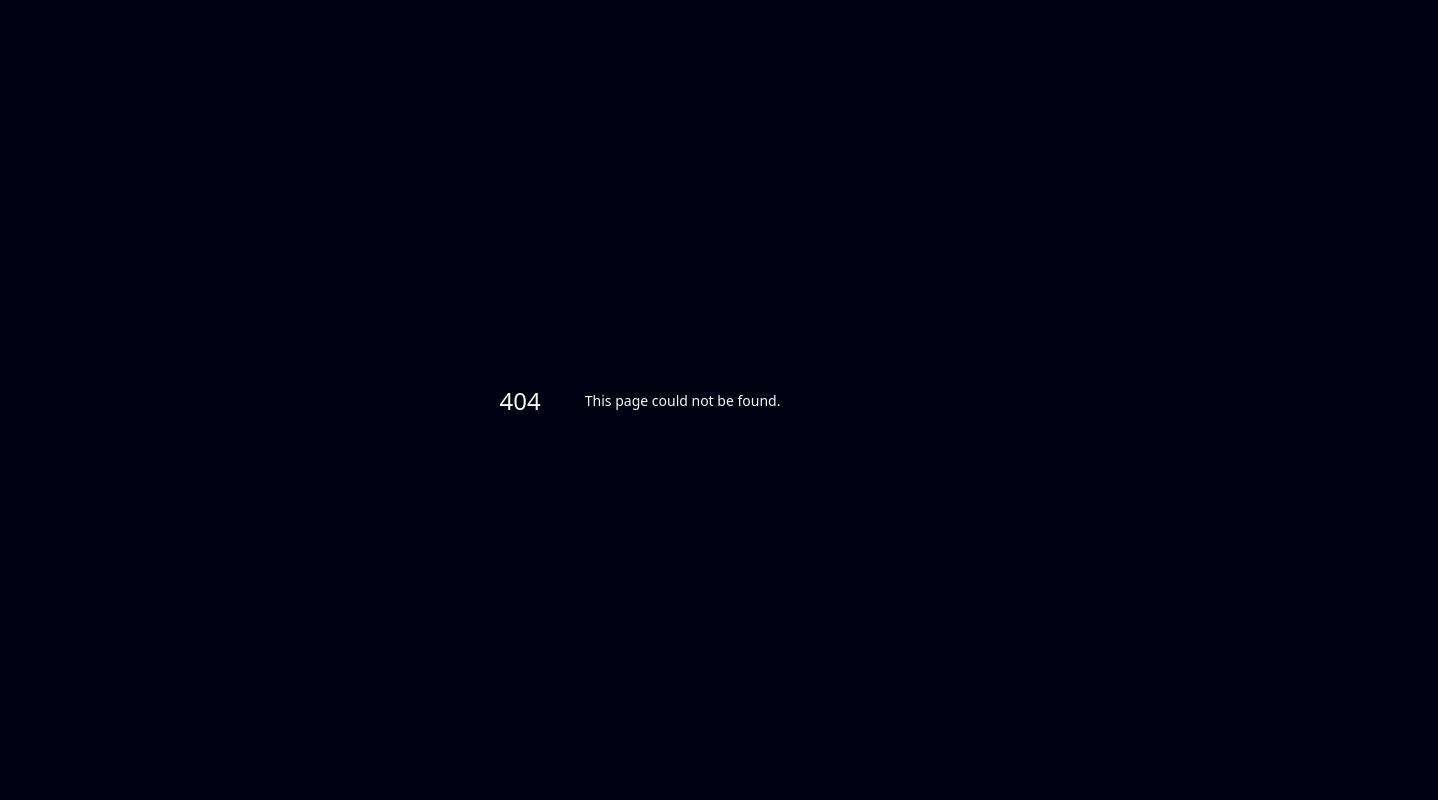
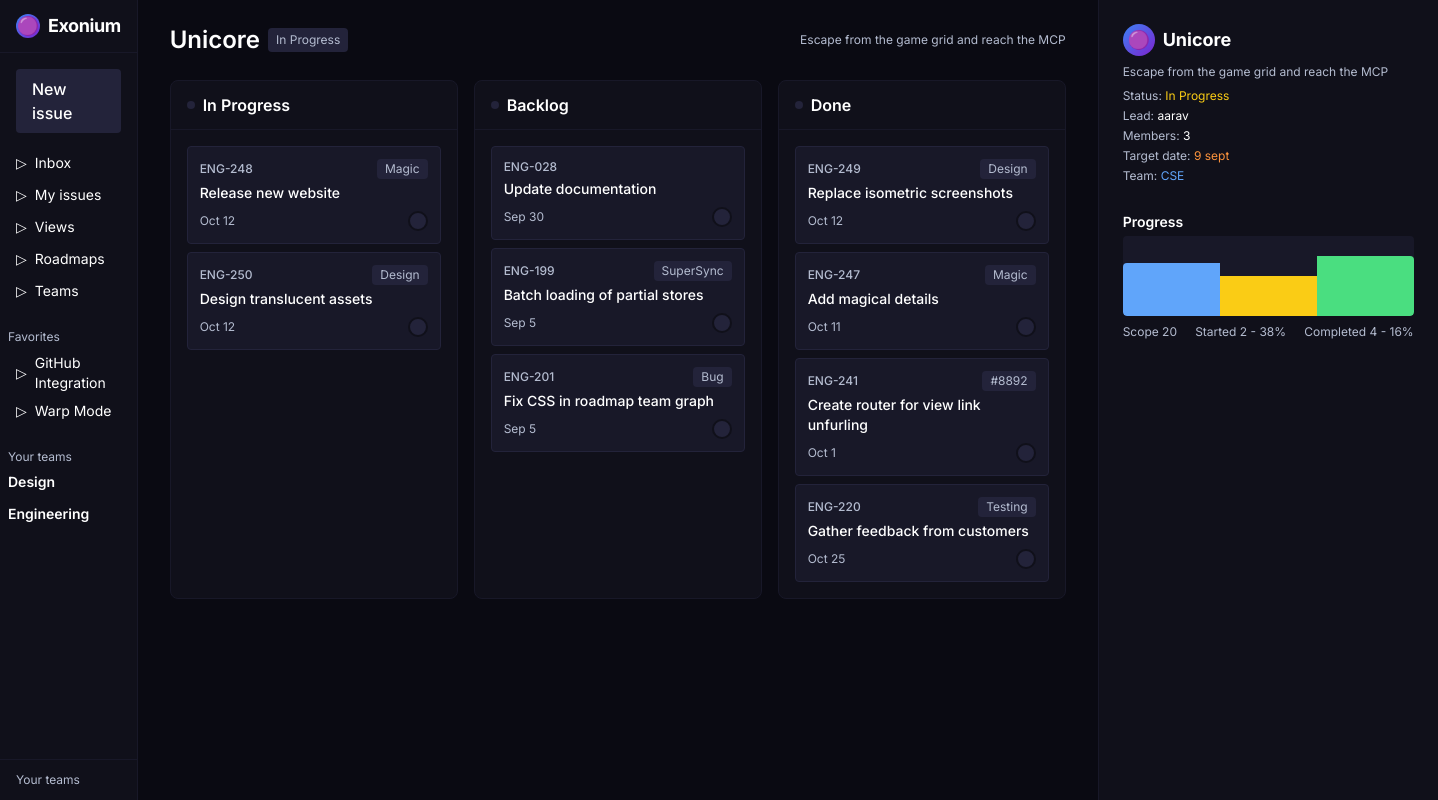
Before and after one commit to aararvav/exonium, a Next.js app: page /dashboard in a window 1280 px wide. Before the commit this address had no page. Shown: the whole page, 1438 px wide, since content can reach past the window. Built offline with nearby package versions, Linux system fonts and the light colour scheme.

Commit message:
added mock dashboard

```diff
--- /dev/null
+++ b/src/app/dashboard/page.jsx
@@ -0,0 +1,200 @@
+"use client";
+
+
+import { motion } from "framer-motion";
+import { useState } from "react";
+
+export default function DashboardPage() {
+
+
+  // Sidebar menu items and teams
+  const sidebar = {
+    nav: [
+      { label: "Inbox", icon: "▷" },
+      { label: "My issues", icon: "▷" },
+      { label: "Views", icon: "▷" },
+      { label: "Roadmaps", icon: "▷" },
+      { label: "Teams", icon: "▷" },
+    ],
+    favorites: [
+      { label: "GitHub Integration", icon: "▷" },
+      { label: "Warp Mode", icon: "▷" },
+    ],
+    teams: [
+      {
+        name: "Design",
+        children: [],
+      },
+      {
+        name: "Engineering",
+        children: [],
+      },
+    ],
+  };
+
+  // Board columns and tasks (sample, matching screenshot)
+  const board = [
+    {
+      title: "In Progress",
+      tasks: [
+        { id: "ENG-248", title: "Release new website", tag: "Magic", date: "Oct 12", avatars: 1 },
+        { id: "ENG-250", title: "Design translucent assets", tag: "Design", date: "Oct 12", avatars: 1 },
+      ],
+    },
+    {
+      title: "Backlog",
+      tasks: [
+        { id: "ENG-028", title: "Update documentation", tag: "", date: "Sep 30", avatars: 1 },
+        { id: "ENG-199", title: "Batch loading of partial stores", tag: "SuperSync", date: "Sep 5", avatars: 1 },
+        { id: "ENG-201", title: "Fix CSS in roadmap team graph", tag: "Bug", date: "Sep 5", avatars: 1 },
+      ],
+    },
+    {
+      title: "Done",
+      tasks: [
+        { id: "ENG-249", title: "Replace isometric screenshots", tag: "Design", date: "Oct 12", avatars: 1 },
+        { id: "ENG-247", title: "Add magical details", tag: "Magic", date: "Oct 11", avatars: 1 },
+        { id: "ENG-241", title: "Create router for view link unfurling", tag: "#8892", date: "Oct 1", avatars: 1 },
+        { id: "ENG-220", title: "Gather feedback from customers", tag: "Testing", date: "Oct 25", avatars: 1 },
+      ],
+    },
+  ];
+
+  // State for selected project (simulate selection)
+  const [selectedProject] = useState({
+    name: "Unicore",
+    description: "Escape from the game grid and reach the MCP",
+    status: "In Progress",
+    lead: "aarav",
+    members: 3,
+    target: "9 sept",
+    team: "ENG",
+    progress: { scope: 20, started: 2, completed: 4 },
+  });
+
+  return (
+    <motion.div
+      key={typeof window !== "undefined" ? window.location.pathname : undefined}
+      initial={{ opacity: 0 }}
+      animate={{ opacity: 1 }}
+      transition={{ duration: 1.2 }}
+      className="min-h-screen bg-[#0a0a12] flex text-white"
+    >
+      {/* Sidebar */}
+      <aside className="w-64 bg-[#10101a] border-r border-[#181828] flex flex-col min-h-screen">
+        <div className="flex items-center gap-2 px-4 py-3 border-b border-[#181828]">
+          <div className="w-6 h-6 rounded-full bg-gradient-to-br from-blue-500 to-purple-700 flex items-center justify-center text-lg">🟣</div>
+          <span className="font-bold text-lg tracking-tight">Exonium</span>
+        </div>
+        <button className="mx-4 mt-4 mb-2 bg-[#23233a] hover:bg-[#2d2d4d] text-white font-medium py-2 px-4 rounded text-left">New issue</button>
+        <nav className="flex flex-col gap-1 px-2 mt-2">
+          {sidebar.nav.map((item) => (
+            <a key={item.label} href="#" className="flex items-center gap-2 px-2 py-1 rounded hover:bg-[#181828] text-sm">
+              <span>{item.icon}</span> {item.label}
+            </a>
+          ))}
+        </nav>
+        <div className="mt-6 px-2">
+          <span className="text-xs text-[#b4bcd0] mb-1 block">Favorites</span>
+          {sidebar.favorites.map((item) => (
+            <a key={item.label} href="#" className="flex items-center gap-2 px-2 py-1 rounded hover:bg-[#181828] text-sm">
+              <span>{item.icon}</span> {item.label}
+            </a>
+          ))}
+        </div>
+        <div className="mt-6 px-2">
+          <span className="text-xs text-[#b4bcd0] mb-1 block">Your teams</span>
+          {sidebar.teams.map((team) => (
+            <div key={team.name} className="mb-2">
+              <span className="font-semibold text-sm">{team.name}</span>
+              {team.children.length > 0 && (
+                <ul className="ml-3 mt-1 text-xs text-[#b4bcd0]">
+                  {team.children.map((child) => (
+                    <li key={child}>{child}</li>
+                  ))}
+                </ul>
+              )}
+            </div>
+          ))}
+        </div>
+        <div className="flex-1" />
+        <div className="px-4 py-3 border-t border-[#181828] text-xs text-[#b4bcd0]">Your teams</div>
+      </aside>
+
+      {/* Main content */}
+      <main className="flex-1 flex flex-row min-h-screen bg-[#0a0a12]">
+        {/* Board */}
+        <section className="flex-1 px-8 py-6 overflow-x-auto flex gap-6">
+          <div className="flex flex-col w-full">
+            <div className="flex items-center gap-2 mb-6">
+              <span className="text-2xl font-semibold">Unicore</span>
+              <span className="bg-[#23233a] text-xs px-2 py-1 rounded text-[#b4bcd0]">In Progress</span>
+              <span className="ml-auto text-xs text-[#b4bcd0]">Escape from the game grid and reach the MCP</span>
+            </div>
+            <div className="flex gap-4">
+              {board.map((col) => (
+                <div key={col.title} className="w-72 bg-[#10101a] rounded-lg border border-[#181828] flex flex-col min-h-[400px]">
+                  <div className="px-4 py-3 border-b border-[#181828] font-semibold text-base flex items-center gap-2">
+                    <span className="w-2 h-2 rounded-full bg-[#23233a]" />
+                    {col.title}
+                  </div>
+                  <div className="flex-1 flex flex-col gap-2 p-4">
+                    {col.tasks.map((task) => (
+                      <div key={task.id} className="bg-[#181828] rounded p-3 flex flex-col gap-1 border border-[#23233a]">
+                        <div className="flex items-center justify-between">
+                          <span className="text-xs font-medium text-[#b4bcd0]">{task.id}</span>
+                          {task.tag && (
+                            <span className="text-xs bg-[#23233a] px-2 py-0.5 rounded text-[#b4bcd0]">{task.tag}</span>
+                          )}
+                        </div>
+                        <div className="text-sm font-medium text-white">{task.title}</div>
+                        <div className="flex items-center justify-between mt-1">
+                          <span className="text-xs text-[#b4bcd0]">{task.date}</span>
+                          <div className="flex -space-x-2">
+                            {[...Array(task.avatars)].map((_, i) => (
+                              <span key={i} className="w-5 h-5 rounded-full bg-[#23233a] border-2 border-[#10101a] inline-block" />
+                            ))}
+                          </div>
+                        </div>
+                      </div>
+                    ))}
+                  </div>
+                </div>
+              ))}
+            </div>
+          </div>
+        </section>
+
+        {/* Project details panel */}
+        <aside className="w-[340px] bg-[#10101a] border-l border-[#181828] p-6 flex flex-col gap-6 min-h-screen">
+          <div>
+            <div className="flex items-center gap-2 mb-2">
+              <span className="w-8 h-8 rounded-full bg-gradient-to-br from-blue-500 to-purple-700 flex items-center justify-center text-lg">🟣</span>
+              <span className="font-bold text-lg">Unicore</span>
+            </div>
+            <p className="text-[#b4bcd0] text-xs mb-2">Escape from the game grid and reach the MCP</p>
+            <div className="text-xs text-[#b4bcd0] mb-1">Status: <span className="text-yellow-400">In Progress</span></div>
+            <div className="text-xs text-[#b4bcd0] mb-1">Lead: <span className="text-white">aarav</span></div>
+            <div className="text-xs text-[#b4bcd0] mb-1">Members: <span className="text-white">3</span></div>
+            <div className="text-xs text-[#b4bcd0] mb-1">Target date: <span className="text-orange-400">9 sept</span></div>
+            <div className="text-xs text-[#b4bcd0] mb-1">Team: <span className="text-blue-400">CSE</span></div>
+          </div>
+          <div>
+            <h3 className="font-semibold mb-1 text-sm">Progress</h3>
+            <div className="w-full h-20 bg-[#181828] rounded flex items-end overflow-hidden">
+              {/* Simulated progress chart bars */}
+              <div className="w-1/3 h-2/3 bg-blue-400 rounded-l"></div>
+              <div className="w-1/3 h-1/2 bg-yellow-400"></div>
+              <div className="w-1/3 h-3/4 bg-green-400 rounded-r"></div>
+            </div>
+            <div className="flex justify-between text-xs text-[#b4bcd0] mt-2">
+              <span>Scope {selectedProject.progress.scope}</span>
+              <span>Started {selectedProject.progress.started} - 38%</span>
+              <span>Completed {selectedProject.progress.completed} - 16%</span>
+            </div>
+          </div>
+        </aside>
+      </main>
+    </motion.div>
+  );
+}
--- a/src/app/login/page.jsx
+++ b/src/app/login/page.jsx
@@ -30,7 +30,7 @@ export default function LoginPage() {
         <div className="w-full flex flex-col items-center gap-3 mt-2 mb-6">
           <button className="w-[360px] max-w-full rounded-md bg-[#5e6ad2] text-white py-3 font-medium transition duration-150 ease-in-out hover:brightness-105 cursor-default focus-visible:outline-none focus-visible:ring-2 focus-visible:ring-[#6f79e6]/40 shadow-sm">Continue with Google</button>
           <button className="w-[360px] max-w-full rounded-md bg-[#181a20] text-[#e6e8ee] py-3 font-medium border border-[rgba(255,255,255,0.08)] shadow-[inset_0_1px_0_rgba(255,255,255,0.02)] transition duration-150 ease-in-out hover:border-[rgba(255,255,255,0.14)] cursor-default focus-visible:outline-none focus-visible:ring-2 focus-visible:ring-white/10">Continue with email</button>
-          <button className="w-[360px] max-w-full rounded-md bg-[#181a20] text-[#e6e8ee] py-3 font-medium border border-[rgba(255,255,255,0.08)] shadow-[inset_0_1px_0_rgba(255,255,255,0.02)] transition duration-150 ease-in-out hover:border-[rgba(255,255,255,0.14)] cursor-default focus-visible:outline-none focus-visible:ring-2 focus-visible:ring-white/10">Continue with Github</button>
+          <Link href="/dashboard" className="w-[360px] max-w-full rounded-md bg-[#181a20] text-[#e6e8ee] py-3 font-medium border border-[rgba(255,255,255,0.08)] shadow-[inset_0_1px_0_rgba(255,255,255,0.02)] transition duration-150 ease-in-out hover:border-[rgba(255,255,255,0.14)] cursor-pointer focus-visible:outline-none focus-visible:ring-2 focus-visible:ring-white/10 flex items-center justify-center">Continue with Github</Link>
         </div>
 
         <p className="text-xs text-[#b4bcd0] text-center max-w-xs mb-4">
--- a/src/app/signup/page.jsx
+++ b/src/app/signup/page.jsx
@@ -29,7 +29,7 @@ export default function SignupPage() {
         <div className="w-full flex flex-col items-center gap-3 mt-2 mb-6">
           <button className="w-[360px] max-w-full rounded-md bg-[#5e6ad2] text-white py-3 font-medium transition duration-150 ease-in-out hover:brightness-105 cursor-default focus-visible:outline-none focus-visible:ring-2 focus-visible:ring-[#6f79e6]/40 shadow-sm">Continue with Google</button>
           <button className="w-[360px] max-w-full rounded-md bg-[#181a20] text-[#e6e8ee] py-3 font-medium border border-[rgba(255,255,255,0.08)] shadow-[inset_0_1px_0_rgba(255,255,255,0.02)] transition duration-150 ease-in-out hover:border-[rgba(255,255,255,0.14)] cursor-default focus-visible:outline-none focus-visible:ring-2 focus-visible:ring-white/10">Continue with email</button>
-          <button className="w-[360px] max-w-full rounded-md bg-[#181a20] text-[#e6e8ee] py-3 font-medium border border-[rgba(255,255,255,0.08)] shadow-[inset_0_1px_0_rgba(255,255,255,0.02)] transition duration-150 ease-in-out hover:border-[rgba(255,255,255,0.14)] cursor-default focus-visible:outline-none focus-visible:ring-2 focus-visible:ring-white/10">Continue with Github</button>
+          <Link href="/dashboard" className="w-[360px] max-w-full rounded-md bg-[#181a20] text-[#e6e8ee] py-3 font-medium border border-[rgba(255,255,255,0.08)] shadow-[inset_0_1px_0_rgba(255,255,255,0.02)] transition duration-150 ease-in-out hover:border-[rgba(255,255,255,0.14)] cursor-pointer focus-visible:outline-none focus-visible:ring-2 focus-visible:ring-white/10 flex items-center justify-center">Continue with Github</Link>
         </div>
         <p className="text-xs text-[#b4bcd0] text-center max-w-xs mb-4">
           By signing up, you agree to our <span className="font-semibold text-white underline cursor-pointer">Terms of Service</span> and <span className="font-semibold text-white underline cursor-pointer">Data Processing Agreement</span>.
--- a/src/components/hero/dashboard-mock.jsx
+++ b/src/components/hero/dashboard-mock.jsx
@@ -21,8 +21,7 @@ const DashboardMock = () => {
                     : {}
             }
             transition={{ duration: 1.4, delay: 0 }}
-            className={`relative max-w-5xl my-24 lg:my-10 aspect-video w-full [animation-delay:1000ms] overflow-hidden rounded-2xl ${
-                isDashboardInView ? "animate-cardTransform" : ""
+            className={`relative max-w-5xl my-24 lg:my-10 aspect-video w-full [animation-delay:1000ms] overflow-hidden rounded-2xl ${isDashboardInView ? "animate-cardTransform" : ""
                 }`}
             style={{ transform: "perspective(2000px) rotateX(25deg)" }}
             ref={dashboardRef}
```
Lines whose indentation alone changed are shown as unchanged.
